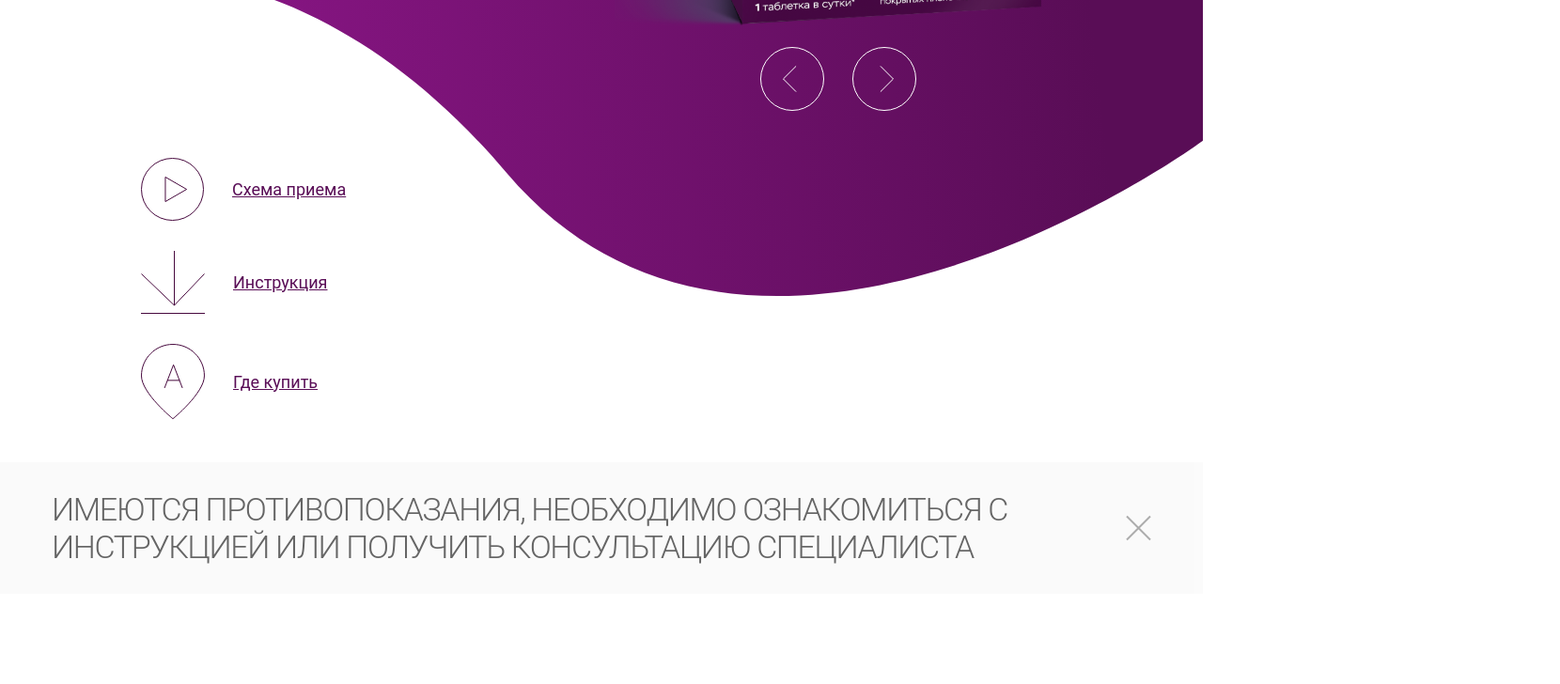
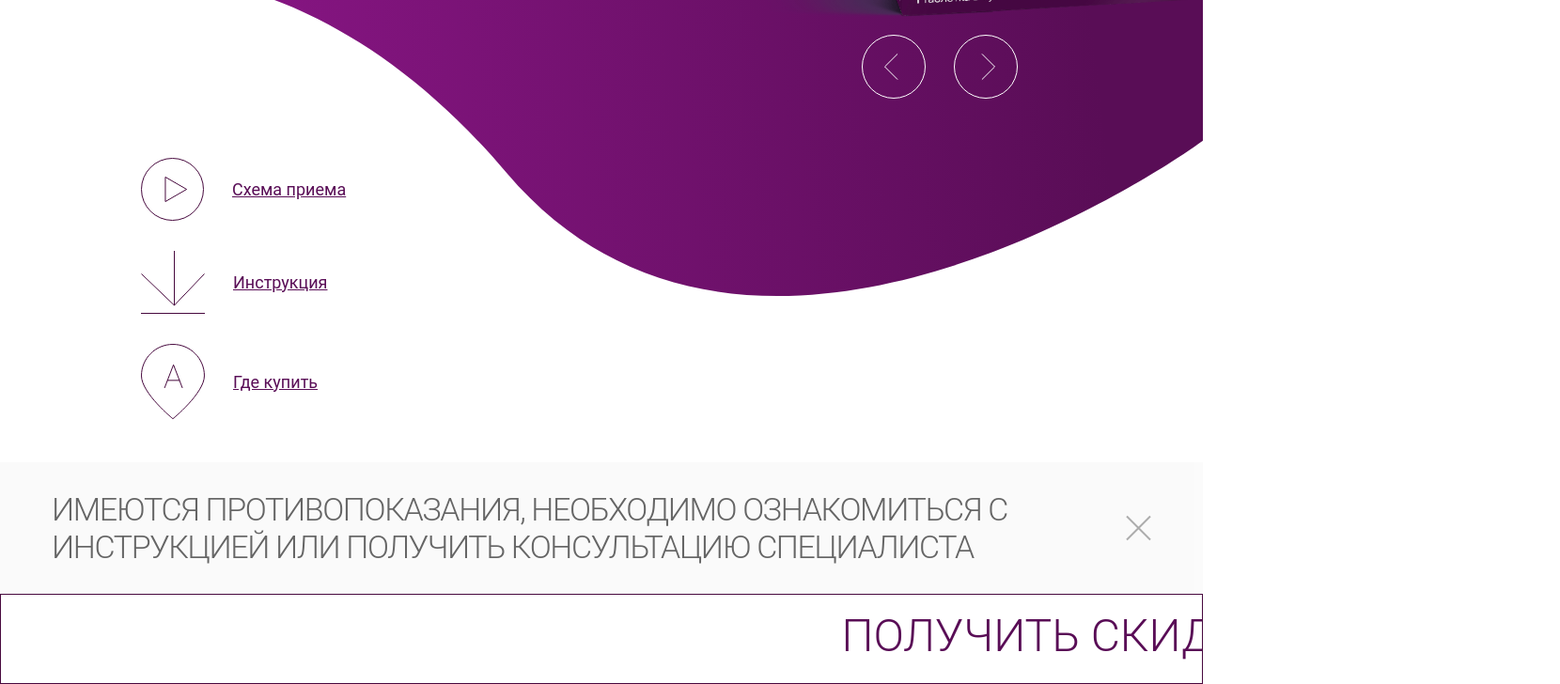
Before and after one commit to dalogsamurai/venarus-landing, a React (Create React App) app: page / in a window 1280 px wide. Shown: the part 493-1221 px from the top of the page at 94% size, 1660 px wide, since content can reach past the window. Before the commit the page ends 1125 px from the top, so only its background shows below. Built offline with nearby package versions, Linux system fonts and the light colour scheme.

Commit message:
running wip

```diff
--- a/src/components/hero.component.sass
+++ b/src/components/hero.component.sass
@@ -10,3 +10,5 @@
         width: 360px
         height: 268px
         margin-bottom: 260px
+    &__right
+        width: 100%
--- /dev/null
+++ b/src/components/running.component.sass
@@ -0,0 +1,27 @@
+@import '../styles/vars.sass'
+
+.running
+    font-family: 'Roboto'
+    font-style: normal
+    font-weight: 300
+    font-size: 48px
+    line-height: 56px
+    text-transform: uppercase
+    color: $purple-btn
+    display: flex
+    align-items: center
+    overflow: hidden
+    padding-top: 16px
+    padding-bottom: 22px
+    border: 1px $purple-second solid
+    &__text
+        width: 100%
+        white-space: nowrap
+        animation: run 8s infinite linear
+
+@keyframes run
+    0%
+        transform: translateX(0)
+
+    100%
+        transform: translateX(100%)
--- /dev/null
+++ b/src/components/running.component.tsx
@@ -0,0 +1,28 @@
+import "./running.component.sass";
+
+export const Running = () => {
+  return (
+    <div className="running">
+      <div className="running__text">
+        получить скидку 10% {">"}
+        {">"}
+        {">"}
+        получить скидку 10% {">"}
+        {">"}
+        {">"}
+        получить скидку 10% {">"}
+        {">"}
+        {">"}
+        получить скидку 10% {">"}
+        {">"}
+        {">"}
+        получить скидку 10% {">"}
+        {">"}
+        {">"}
+        получить скидку 10% {">"}
+        {">"}
+        {">"}
+      </div>
+    </div>
+  );
+};
--- a/src/components/switcher.component.sass
+++ b/src/components/switcher.component.sass
@@ -2,9 +2,10 @@
     &__content
         display: flex
         margin-bottom: 15px
+        justify-content: center
     &__item
         z-index: 0
-        position: absolute
+        // position: absolute
         &._active
             margin-top: 80px
             z-index: 1
--- a/src/components/switcher.component.tsx
+++ b/src/components/switcher.component.tsx
@@ -8,7 +8,7 @@ import "./switcher.component.sass";
 
 export const Switcher = () => {
   const items = [iVenarus1, iVenarus2, iVenarus3];
-  const [selected, setSelected] = useState(0);
+  const [selected, setSelected] = useState(1);
 
   return (
     <div className="switcher">
--- a/src/pages/main.page.tsx
+++ b/src/pages/main.page.tsx
@@ -1,9 +1,10 @@
 import { Hero } from "../components/hero.component";
 import { Navigation } from "../components/navigation.component";
 import iHeroBackground from "../assets/hero-background.svg";
-import "./main.page.sass";
 import { Disclaimer } from "../components/disclaimer.component";
 import { useState } from "react";
+import "./main.page.sass";
+import { Running } from "../components/running.component";
 
 export const MainPage = () => {
   const [disclaimerVisible, setDisclaimerVisible] = useState(true);
@@ -18,6 +19,7 @@ export const MainPage = () => {
         {disclaimerVisible && (
           <Disclaimer close={() => setDisclaimerVisible(false)} />
         )}
+        <Running />
       </div>
       <img src={iHeroBackground} alt="" className="background" />
     </>
```
